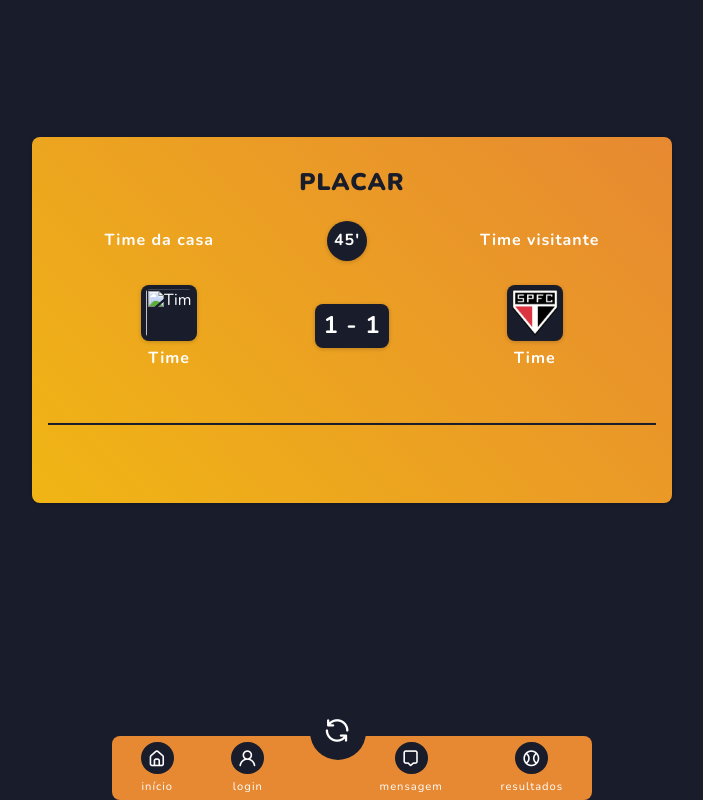
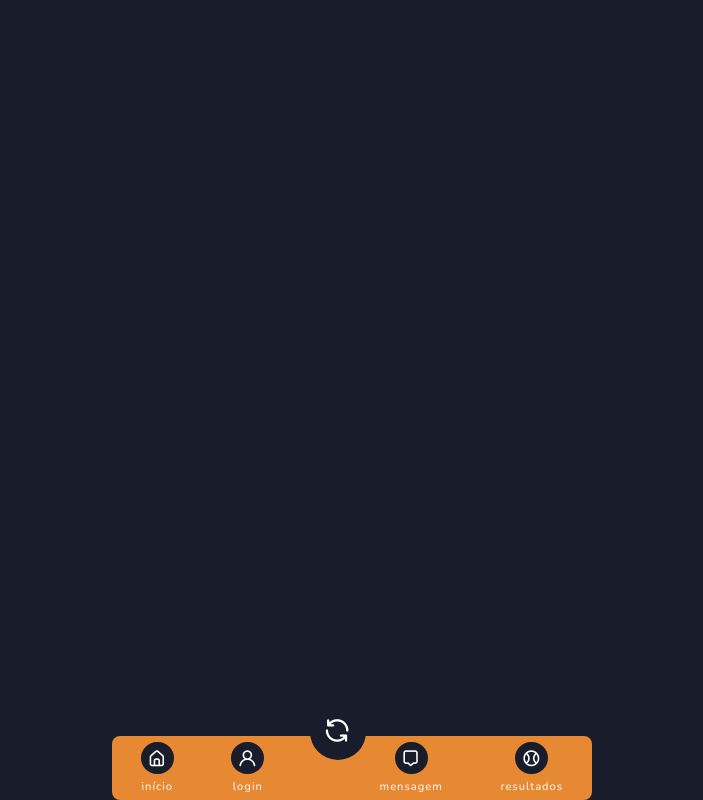
Before and after one commit to dev-marcioreis/football-score, a plain HTML site: page index.html in a window 1280 px wide. Shown: the whole page, without its empty margins (288-991 px from the left). Drawn offline with nearby package versions, Linux system fonts and the light colour scheme.

Commit message:
Mudança no projeto, iniciar novamente

```diff
--- a/index.html
+++ b/index.html
@@ -69,31 +69,5 @@
         </div>
     </header>
 
-    <!--========Main========-->
-    <main class="section main">
-        <div class="container">
-            <div class="container__box">
-                <h1>placar</h1>
-                <div class="box-title flex">
-                    <p>Time da casa</p>
-                    <p class="time flex">45'</p>
-                    <p>Time visitante</p>
-                </div>
-                <div class="box-title flex">
-                    <div class="team">
-                        <img src="assets/time2.png" alt="Time" class="home-logo">
-                        <p class="home-name">time</p>
-                    </div>
-                    <p class="goals">1 - 1</p>
-                    <div class="team">
-                        <img src="assets/time1.png" alt="Time" class="away-logo">
-                        <p class="away-name">time</p>
-                    </div>
-                </div>
-                <div class="matches flex"></div>
-            </div>
-        </div>
-    </main>
-
 </body>
 </html>
--- a/partials/_main.scss
+++ /dev/null
@@ -1,162 +0,0 @@
-.main {
-
-    .container {
-
-        .container__box {
-            position: absolute;
-            top: 40%;
-            left: 50%;
-            transform: translate(-50%, -50%);
-            width: 50%;
-            padding: 1rem;
-            background: $gradient-color;
-            box-shadow: $shadow;
-            border-radius: .5rem;
-            text-align: center;
-
-            h1 {
-                text-transform: uppercase;
-                font-weight: 1000;
-                letter-spacing: 1px;
-                color: $blue2-color;
-            }
-
-            .box-title {
-                width: 100%;
-                align-items: center;
-                justify-content: space-around;
-                flex-wrap: nowrap;
-                margin: 1.5rem 0;
-
-                p {
-                    font-weight: 700;
-                }
-
-                .time {
-                    align-items: center;
-                    justify-content: center;
-                    width: 2.5rem;
-                    height: 2.5rem;
-                    box-shadow: $shadow;
-                    background: $blue2-color;
-                    border-radius: 5rem;
-                    color: $white-color;
-                    font-weight: 700;
-                }
-
-                .team {
-                   width: 12rem;
-
-                   img {
-                        width: 3.5rem;
-                        height: 3.5rem;
-                        border-radius: .5rem;
-                        padding: .3rem;
-                        background: $blue2-color;
-                        box-shadow: $shadow;
-                   }
-
-                   .home-name, .away-name {
-                        margin-block-start: .5rem;
-                        text-transform: capitalize;
-                   }
-                }
-
-                .goals {
-                    box-shadow: $shadow;
-                    padding: .5rem;
-                    background: $blue2-color;
-                    border-radius: .5rem;
-                    font-size: 1.5rem;
-                    font-weight: 700;
-                }
-            }
-
-            .matches {
-                flex-direction: column;
-                height: 4rem;
-                margin-block-start: 3.5rem;
-                border-top: 2px solid $blue2-color;
-            }
-
-
-            /*==========JavaScript==========*/
-            .matches-titles {
-                position: relative;
-                left: 50%;
-                transform: translate(-50%);
-                margin: 1rem 0;
-                display: flex;
-                align-items: center;
-                justify-content: center;
-
-                img {
-                    width: 3.5rem;
-                    height: 3.5rem;
-                    border-radius: .5rem;
-                    padding: .3rem;
-                    box-shadow: $shadow;
-                }
-
-                p {
-                    font-weight: 700;
-                }
-
-                .goals {
-                    font-size: 1.1rem;
-                    font-weight: 700;
-                }
-
-                .team {
-                    width: 7rem;
-                }
-            }
-        }
-    }
-}
-
-
-/*==========Media Query==========*/
-@media (max-width: 1024px) {
-    .main {
-
-        .container {
-
-            .container__box {
-                width: 95%;
-                padding: .5rem;
-
-                .box-title {
-
-                    .team {
-                       width: 8rem;
-                    }
-                }
-            }
-        }
-    }
-
-}
-
-
-/*==========Media Query==========*/
-@media (max-width: 768px) {
-    .main {
-
-        .container {
-
-            .container__box {
-                width: 92%;
-                padding: .2rem;
-
-                .box-title {
-
-                    .team {
-                       width: 6rem;
-                    }
-                }
-            }
-        }
-    }
-
-}
--- a/style.scss
+++ b/style.scss
@@ -1,4 +1,3 @@
 @import './partials/config';
 @import './partials/general';
 @import './partials/header';
-@import './partials/main';
```
